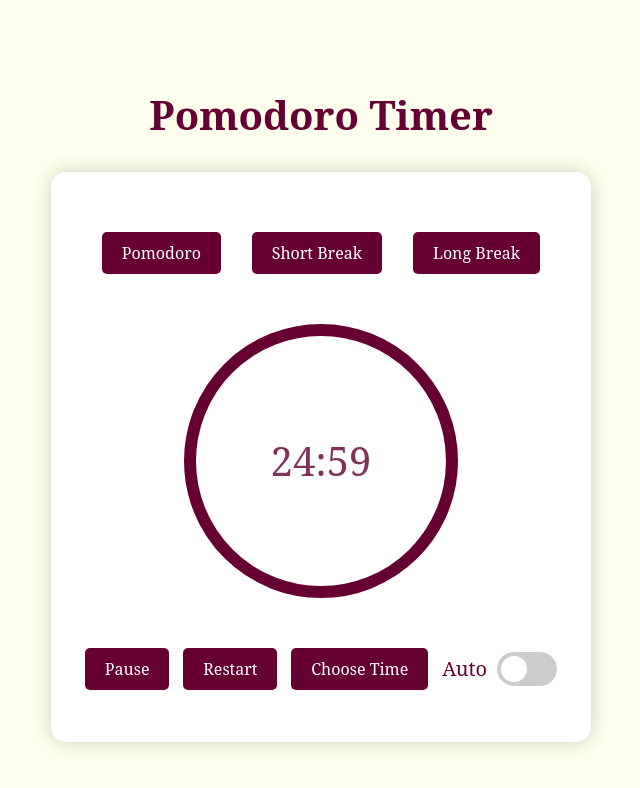
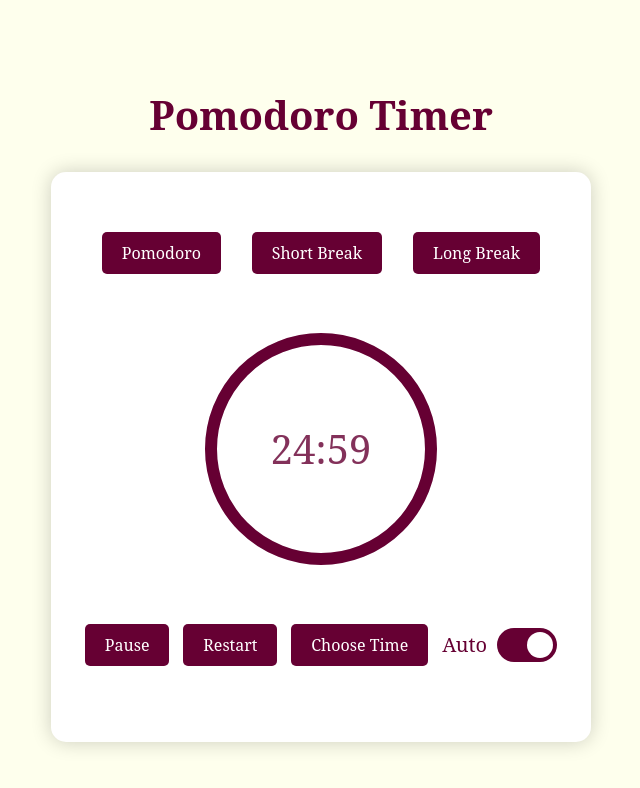
Before and after one commit to talhah335/pomodoro_timer, a plain HTML site: page pomodoro_timer.html in a window 1280 px wide. Both pictures are taken after a click on the button "Pomodoro". Shown: the whole page, without its empty margins (319-959 px from the left). Drawn offline with Linux system fonts and the light colour scheme.

Commit message:
added timer progress ring that was found online

```diff
--- a/pomodoro_timer.html
+++ b/pomodoro_timer.html
@@ -26,7 +26,16 @@
                   Long Break
             </button>
         </div>
-        <div class="timer-circle" id="timer">BEGIN</div>
+
+        <!-- found online -->
+        <div class="timer-circle-container">
+            <svg class="progress-ring" width="250" height="250">
+              <circle class="progress-ring__background" stroke="#ccc" stroke-width="12" fill="transparent" r="110" cx="125" cy="125"/>
+              <circle class="progress-ring__circle" stroke="#660033" stroke-width="12" fill="transparent" r="110" cx="125" cy="125"/>
+            </svg>
+            <div class="timer-text" id="timer">BEGIN</div>
+        </div>
+
         <div class="control-buttons">
             <button id="start-button" onclick="togglePauseResume()">
                   Start
@@ -40,7 +49,7 @@
             <div class="auto-switch">
                 <span class="switch-label">Auto</span>
                 <label class="switch">
-                    <input type="checkbox">
+                    <input type="checkbox" checked onchange="toggleAutoSwitch()">
                     <span class="slider round"></span>
                 </label>
             </div>
--- a/pomodoro_timer.js
+++ b/pomodoro_timer.js
@@ -1,4 +1,3 @@
-/*
 let timer;
 let minutes = 25;
 let seconds = 0;
@@ -8,111 +7,15 @@ let longBreak = 15;
 let isPaused = false;
 let enteredTime = null;
 
-function startTimer() {
-    timer = setInterval(updateTimer, 1000);
-}
-
-function resetAndStart(duration) {
-    enteredTime = duration;
-    minutes = duration;
-    seconds = 0;
-    isPaused = false;
-    clearInterval(timer);
-
-    document.getElementById('timer').textContent = formatTime(minutes, seconds);
-    document.getElementById('start-button').textContent = 'Pause';
-    startTimer();
-}
-
-function setPomodoro() {
-    resetAndStart(pomodoroDuration);
-}
-
-function setShortBreak() {
-    resetAndStart(shortBreak);
-}
-
-function setLongBreak() {
-    resetAndStart(longBreak);
-}
-
-function updateTimer() {
-    const timerElement = document.getElementById('timer');
-    timerElement.textContent = formatTime(minutes, seconds);
-
-    if (minutes === 0 && seconds === 0) {
-        clearInterval(timer);
-        alert('Time is up! Take a break.');
-    } else if (!isPaused) {
-        if (seconds > 0) {
-            seconds--;
-        } else {
-            seconds = 59;
-            minutes--;
-        }
-    }
-}
-
-function formatTime(minutes, seconds) {
-    return `${String(minutes).padStart(2, '0')}:${String(seconds).padStart(2, '0')}`;
-}
-
-function togglePauseResume() {
-    const pauseResumeButton = document.getElementById('start-button');
-
-    if (!timer || pauseResumeButton.textContent === 'Start' || pauseResumeButton.textContent === 'Resume') {
-        startTimer();
-        isPaused = false;
-        pauseResumeButton.textContent = 'Pause';
-    } else {
-        isPaused = true;
-        clearInterval(timer);
-        pauseResumeButton.textContent = 'Resume';
-    }
-}
-
-function restartTimer() {
-    clearInterval(timer);
-    minutes = enteredTime || pomodoroDuration;
-    seconds = 0;
-    isPaused = false;
-
-    document.getElementById('timer').textContent = formatTime(minutes, seconds);
-    document.getElementById('start-button').textContent = 'Pause';
-    startTimer();
-}
-
-function chooseTime() {
-    const newTime = prompt('Enter new time in minutes:');
-    if (!isNaN(newTime) && newTime > 0) {
-        enteredTime = parseInt(newTime);
-        minutes = enteredTime;
-        seconds = 0;
-        isPaused = false;
-
-        document.getElementById('timer').textContent = formatTime(minutes, seconds);
-        clearInterval(timer);
-        document.getElementById('start-button').textContent = 'Pause';
-        startTimer();
-    } else {
-        alert('Invalid input. Please enter a valid number greater than 0.');
-    }
-}
-*/
-
-let timer;
-let minutes = 25;
-let seconds = 0;
-let pomodoroDuration = 25;
-let shortBreak = 5;
-let longBreak = 15;
-let isPaused = false;
-let enteredTime = null;
-
-// New state variables for auto-switch
 let autoSwitch = true;
 let pomodoroCount = 0;
-let currentMode = "Pomodoro"; // can be "Pomodoro", "ShortBreak", "LongBreak", or "Custom"
+let currentMode = "Pomodoro";
+
+const circle = document.querySelector('.progress-ring__circle');
+const RADIUS = 110;
+const CIRCUMFERENCE = 2 * Math.PI * RADIUS;
+circle.style.strokeDasharray = `${CIRCUMFERENCE} ${CIRCUMFERENCE}`;
+circle.style.strokeDashoffset = 0;
 
 function startTimer() {
     timer = setInterval(updateTimer, 1000);
@@ -145,13 +48,22 @@ function setLongBreak() {
     resetAndStart(longBreak);
 }
 
+function setProgress(percent) {
+    const offset = CIRCUMFERENCE - (percent / 100) * CIRCUMFERENCE;
+    circle.style.strokeDashoffset = offset;
+}
+
 function updateTimer() {
     const timerElement = document.getElementById('timer');
     timerElement.textContent = formatTime(minutes, seconds);
 
+    const total = (enteredTime || pomodoroDuration) * 60;
+    const remaining = minutes * 60 + seconds;
+    const percent = (remaining / total) * 100;
+    setProgress(percent);
+
     if (minutes === 0 && seconds === 0) {
         clearInterval(timer);
-
         if (autoSwitch) {
             if (currentMode === "Pomodoro") {
                 pomodoroCount++;
--- a/style.css
+++ b/style.css
@@ -138,3 +138,33 @@ h1 {
     justify-content: center;
     gap: 10px;
   }
+
+
+/* found online */
+/* CSS for the progress ring */
+  .timer-circle-container {
+    position: relative;
+    width: 250px;
+    height: 250px;
+    margin: 20px auto;
+  }
+
+  .timer-text {
+    position: absolute;
+    top: 50%;
+    left: 50%;
+    transform: translate(-50%, -50%);
+    font-size: 40px;
+    color: #660033ce;
+    font-family: 'serif', Georgia, serif;
+  }
+
+  .progress-ring__background {
+    opacity: 0.2;
+  }
+
+  .progress-ring__circle {
+    transform: rotate(-90deg);
+    transform-origin: 50% 50%;
+    transition: stroke-dashoffset 1s linear;
+  }
```
